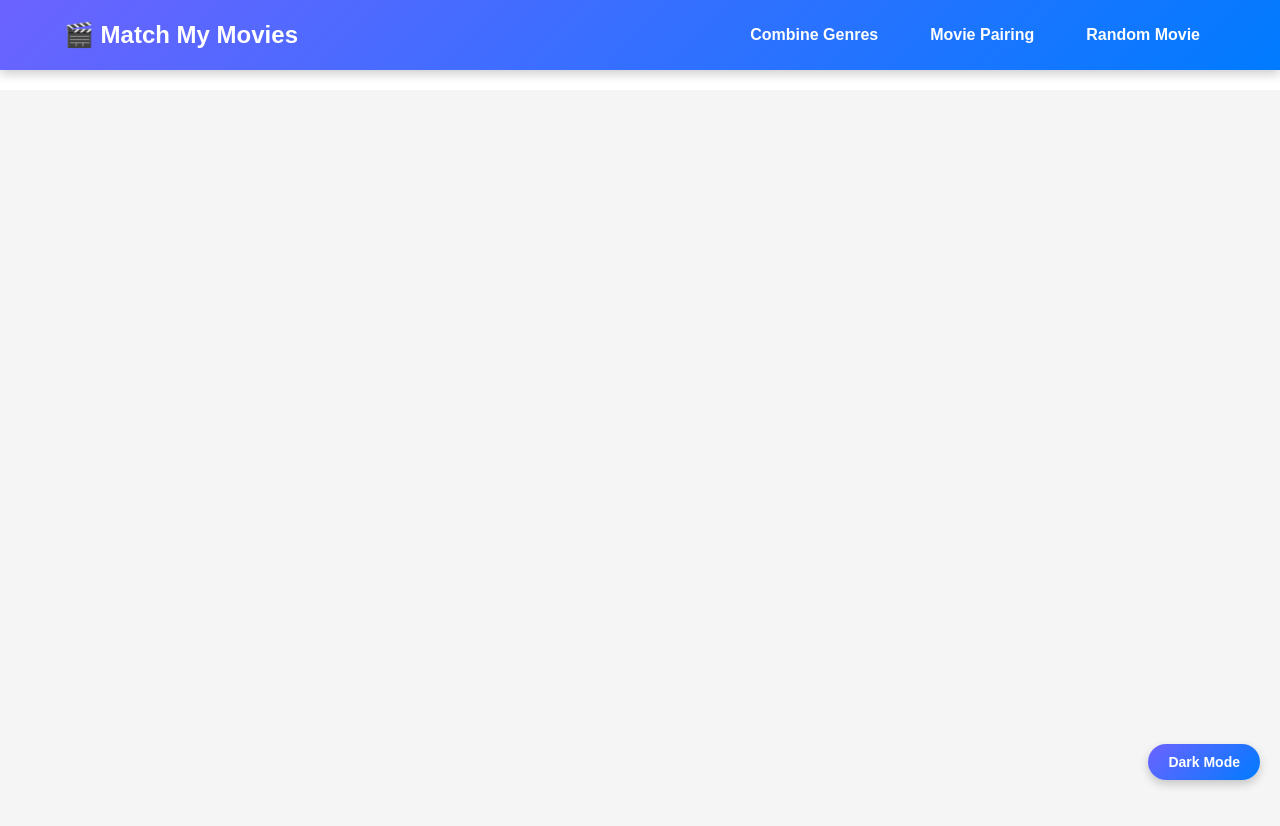
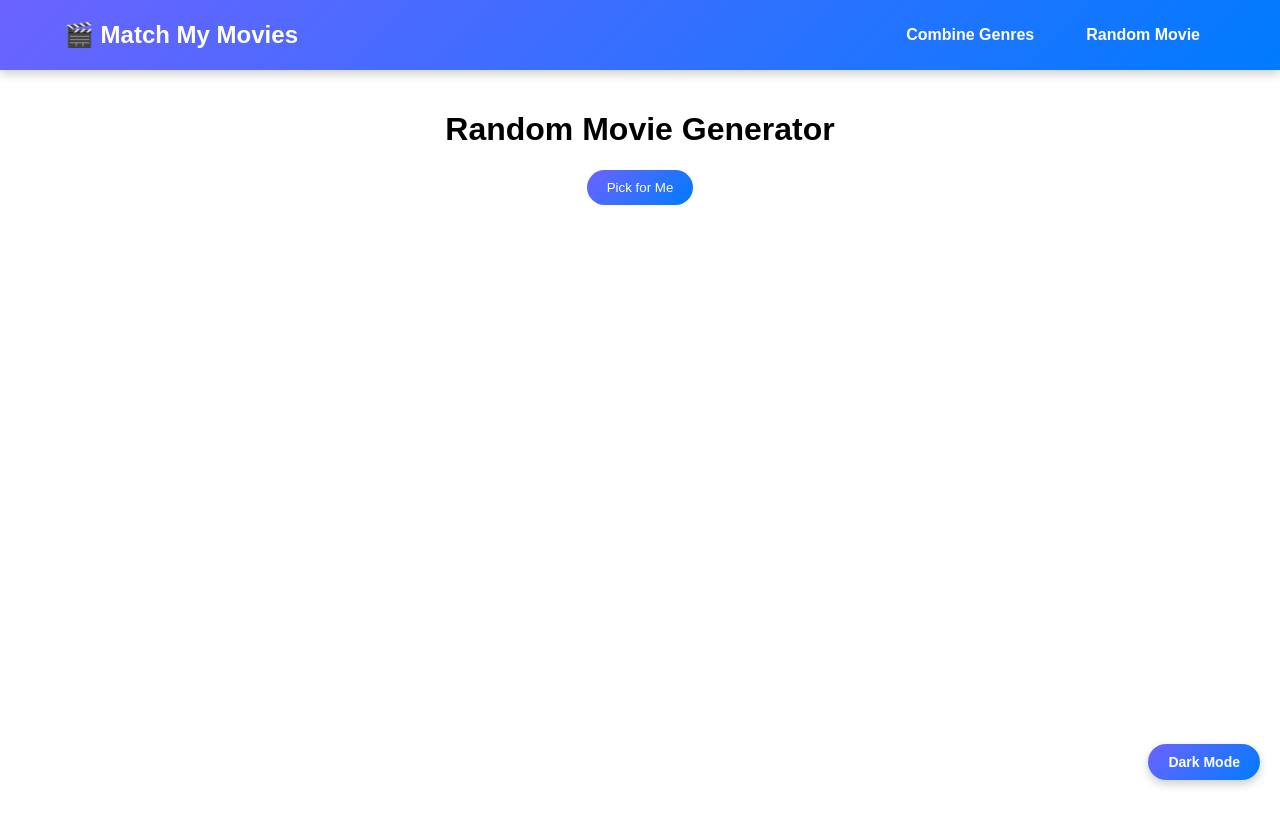
Before and after one commit to Match-My-Movies/MMM-frontend, a React (Vite) app: page /random in a window 1280 px wide. Shown: the top 826 px of the page. Before the commit the page ends 800 px from the top, so only its background shows below. Built offline with nearby package versions, Linux system fonts and the light colour scheme.

Commit message:
feat: add Random movie feature with styling and api integration

```diff
--- a/src/App.jsx
+++ b/src/App.jsx
@@ -2,7 +2,9 @@ import React, { useState } from "react";
 import { BrowserRouter as Router, Routes, Route } from "react-router-dom";
 import Navbar from "./components/Navbar";
 import GenreCombiner from "./pages/GenreCombiner";
+import RandomMovie from "./pages/RandomMovie";
 import "./App.css";
+
 
 const App = () => {
   const [darkMode, setDarkMode] = useState(false);
@@ -18,6 +20,7 @@ const App = () => {
         <div className="main-content">
           <Routes>
             <Route path="/genres" element={<GenreCombiner />} />
+            <Route path="/random" element={<RandomMovie />} />
           </Routes>
         </div>
         <button className="theme-toggle-btn" onClick={toggleTheme}>
--- a/src/components/Navbar.jsx
+++ b/src/components/Navbar.jsx
@@ -14,9 +14,6 @@ const Navbar = () => {
             <Link to="/genres">Combine Genres</Link>
           </li>
           <li>
-            <Link to="/pairing">Movie Pairing</Link>
-          </li>
-          <li>
             <Link to="/random">Random Movie</Link>
           </li>
         </ul>
--- a/src/pages/GenreCombiner.jsx
+++ b/src/pages/GenreCombiner.jsx
@@ -88,7 +88,7 @@ const GenreCombiner = () => {
       </div>
       {error && <p className="error">{error}</p>}
       <div className="movies">
-        {movies.length > 0 ? (
+        {movies.length > 0 && (
           movies.map((movie) => (
             <div
               key={movie.id}
@@ -113,10 +113,6 @@ const GenreCombiner = () => {
               )}
             </div>
           ))
-        ) : (
-          !error && (
-            <p className="no-movies">No movies found. Try different genres.</p>
-          )
         )}
       </div>
     </div>
--- /dev/null
+++ b/src/pages/RandomMovie.css
@@ -0,0 +1,77 @@
+.random-movie {
+    max-width: 800px; /* Limit the feature section width */
+    margin: 0 auto;
+    text-align: center;
+    padding: 20px;
+    width: 100%;
+    min-height: calc(100vh - 70px); /* Adjust for navbar height */
+  }
+
+  .inputs {
+    display: flex;
+    justify-content: center;
+    gap: 10px;
+    margin-bottom: 20px;
+  }
+
+  .btn {
+    background: linear-gradient(135deg, #6c63ff, #007bff);
+    color: white;
+    padding: 10px 20px;
+    border: none;
+    border-radius: 25px;
+    cursor: pointer;
+    transition: transform 0.3s, background-color 0.3s;
+  }
+
+  .btn:hover {
+    transform: scale(1.05);
+    background: linear-gradient(135deg, #5a52e0, #0056b3);
+  }
+
+  .movie-card {
+    border: 1px solid #ddd;
+    border-radius: 8px;
+    padding: 10px;
+    background-color: inherit;
+    color: inherit;
+    cursor: pointer;
+    transition: all 0.3s ease-in-out;
+    position: relative;
+    max-width: 200px; /* Smaller default size */
+    margin: 15px auto;
+    box-shadow: 0px 4px 8px rgba(0, 0, 0, 0.1);
+  }
+
+  .movie-card:hover {
+    transform: scale(1.05);
+    box-shadow: 0px 6px 12px rgba(0, 0, 0, 0.15);
+  }
+
+  .movie-poster {
+    width: 100%;
+    border-radius: 5px;
+  }
+
+  .movie-title {
+    font-weight: bold;
+    margin-top: 10px;
+    font-size: 0.9rem; /* Compact font size */
+    text-align: center;
+  }
+
+  .movie-details {
+    margin-top: 10px;
+    text-align: left;
+    font-size: 0.8rem; /* Smaller detail text */
+    line-height: 1.3;
+  }
+
+  .expanded {
+    max-width: 300px; /* Limit expanded size */
+    background-color: rgba(0, 0, 0, 0.05); /* Subtle background change */
+    padding: 15px;
+    box-shadow: 0 8px 15px rgba(0, 0, 0, 0.2);
+    margin: 15px auto; /* Center expanded card */
+    transition: max-width 0.3s ease-in-out, padding 0.3s ease-in-out;
+  }
--- /dev/null
+++ b/src/pages/RandomMovie.jsx
@@ -0,0 +1,62 @@
+import React, { useState } from "react";
+import axios from "axios";
+import "./RandomMovie.css";
+
+const RandomMovie = () => {
+  const [movie, setMovie] = useState(null);
+  const [expanded, setExpanded] = useState(false);
+  const [error, setError] = useState("");
+
+  const fetchRandomMovie = async () => {
+    setError("");
+    setExpanded(false); // Collapse previous movie details
+    try {
+      const response = await axios.get(
+        `${import.meta.env.VITE_API_URL}/api/movies/random`
+      );
+      setMovie(response.data);
+    } catch (err) {
+      setError("Failed to fetch a random movie. Please try again.");
+      console.error(err);
+    }
+  };
+
+  const toggleDetails = () => {
+    setExpanded((prev) => !prev);
+  };
+
+  return (
+    <div className="random-movie">
+      <h1>Random Movie Generator</h1>
+      <div className="inputs">
+        <button className="btn" onClick={fetchRandomMovie}>
+          Pick for Me
+        </button>
+      </div>
+      {error && <p className="error">{error}</p>}
+      {movie && (
+        <div
+          className={`movie-card ${expanded ? "expanded" : ""}`}
+          onClick={toggleDetails}
+        >
+          <img
+            src={`https://image.tmdb.org/t/p/w500${movie.poster_path}`}
+            alt={movie.title}
+            className="movie-poster"
+          />
+          <div className="movie-title">{movie.title}</div>
+          {expanded && (
+            <div className="movie-details">
+              <p>
+                <strong>Release Date:</strong> {movie.release_date}
+              </p>
+              <p>{movie.overview}</p>
+            </div>
+          )}
+        </div>
+      )}
+    </div>
+  );
+};
+
+export default RandomMovie;
```
